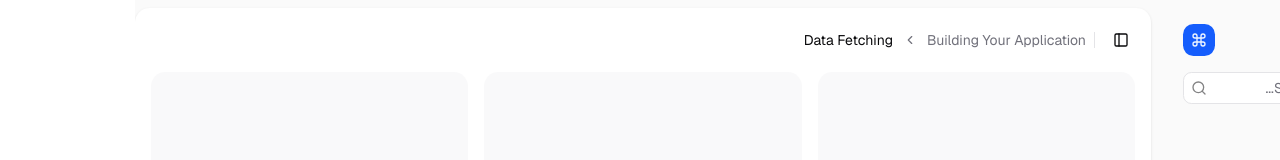
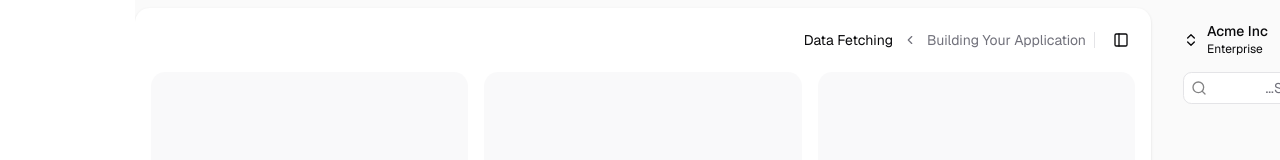
Before and after one commit to Abolfazl-Mousavi/next.js-dashboard-template, a Next.js app: page / in a window 1280 px wide. Shown: the top 160 px of the page. Built offline with nearby package versions, Linux system fonts and the light colour scheme.

Commit message:
feat: Team switcher (app-selector)

```diff
--- a/src/components/app-sidebar.tsx
+++ b/src/components/app-sidebar.tsx
@@ -1,10 +1,12 @@
 "use client";
 
 import {
+	AudioWaveform,
 	BookOpen,
 	Bot,
 	Command,
 	Frame,
+	GalleryVerticalEnd,
 	LifeBuoy,
 	MapIcon,
 	PieChart,
@@ -29,6 +31,7 @@ import {
 } from "@/components/ui/sidebar";
 import { siteConfig } from "@/config/site";
 import { SearchForm } from "./search-form";
+import { TeamSwitcher } from "./team-switcher";
 
 const data = {
 	user: {
@@ -36,6 +39,23 @@ const data = {
 		email: "m@example.com",
 		avatar: "/avatars/shadcn.jpg",
 	},
+	teams: [
+		{
+			name: "Acme Inc",
+			logo: GalleryVerticalEnd,
+			plan: "Enterprise",
+		},
+		{
+			name: "Acme Corp.",
+			logo: AudioWaveform,
+			plan: "Startup",
+		},
+		{
+			name: "Evil Corp.",
+			logo: Command,
+			plan: "Free",
+		},
+	],
 	navMain: [
 		{
 			title: "Playground",
@@ -158,23 +178,7 @@ export function AppSidebar({ ...props }: React.ComponentProps<typeof Sidebar>) {
 	return (
 		<Sidebar variant="inset" {...props}>
 			<SidebarHeader>
-				<SidebarMenu>
-					<SidebarMenuItem>
-						<SidebarMenuButton size="lg" asChild>
-							<a href="/">
-								<div className="grid flex-1 text-right text-sm leading-tight">
-									<span className="truncate font-medium">
-										{siteConfig.name}
-									</span>
-									<span className="truncate text-xs">Enterprise</span>
-								</div>
-								<div className="flex aspect-square size-8 items-center justify-center rounded-lg bg-sidebar-primary text-sidebar-primary-foreground">
-									<Command className="size-4" />
-								</div>
-							</a>
-						</SidebarMenuButton>
-					</SidebarMenuItem>
-				</SidebarMenu>
+				<TeamSwitcher teams={data.teams} />
 				<SearchForm />
 			</SidebarHeader>
 			<SidebarContent>
--- /dev/null
+++ b/src/components/team-switcher.tsx
@@ -0,0 +1,91 @@
+"use client";
+
+import { ChevronsUpDown, Plus } from "lucide-react";
+import * as React from "react";
+
+import {
+	DropdownMenu,
+	DropdownMenuContent,
+	DropdownMenuItem,
+	DropdownMenuLabel,
+	DropdownMenuSeparator,
+	DropdownMenuShortcut,
+	DropdownMenuTrigger,
+} from "@/components/ui/dropdown-menu";
+import {
+	SidebarMenu,
+	SidebarMenuButton,
+	SidebarMenuItem,
+	useSidebar,
+} from "@/components/ui/sidebar";
+
+export function TeamSwitcher({
+	teams,
+}: {
+	teams: {
+		name: string;
+		logo: React.ElementType;
+		plan: string;
+	}[];
+}) {
+	const { isMobile } = useSidebar();
+	const [activeTeam, setActiveTeam] = React.useState(teams[0]);
+
+	if (!activeTeam) {
+		return null;
+	}
+
+	return (
+		<SidebarMenu>
+			<SidebarMenuItem>
+				<DropdownMenu>
+					<DropdownMenuTrigger asChild>
+						<SidebarMenuButton
+							size="lg"
+							className="data-[state=open]:bg-sidebar-accent data-[state=open]:text-sidebar-accent-foreground"
+						>
+							<div className="flex aspect-square size-8 items-center justify-center rounded-lg bg-sidebar-primary text-sidebar-primary-foreground">
+								<activeTeam.logo className="size-4" />
+							</div>
+							<div className="grid flex-1 text-left text-sm leading-tight">
+								<span className="truncate font-medium">{activeTeam.name}</span>
+								<span className="truncate text-xs">{activeTeam.plan}</span>
+							</div>
+							<ChevronsUpDown className="ml-auto" />
+						</SidebarMenuButton>
+					</DropdownMenuTrigger>
+					<DropdownMenuContent
+						className="w-(--radix-dropdown-menu-trigger-width) min-w-56 rounded-lg"
+						align="start"
+						side={isMobile ? "bottom" : "right"}
+						sideOffset={4}
+					>
+						<DropdownMenuLabel className="text-muted-foreground text-xs">
+							Teams
+						</DropdownMenuLabel>
+						{teams.map((team, index) => (
+							<DropdownMenuItem
+								key={team.name}
+								onClick={() => setActiveTeam(team)}
+								className="gap-2 p-2"
+							>
+								<div className="flex size-6 items-center justify-center rounded-md border">
+									<team.logo className="size-3.5 shrink-0" />
+								</div>
+								{team.name}
+								<DropdownMenuShortcut>⌘{index + 1}</DropdownMenuShortcut>
+							</DropdownMenuItem>
+						))}
+						<DropdownMenuSeparator />
+						<DropdownMenuItem className="gap-2 p-2">
+							<div className="flex size-6 items-center justify-center rounded-md border bg-transparent">
+								<Plus className="size-4" />
+							</div>
+							<div className="font-medium text-muted-foreground">Add team</div>
+						</DropdownMenuItem>
+					</DropdownMenuContent>
+				</DropdownMenu>
+			</SidebarMenuItem>
+		</SidebarMenu>
+	);
+}
```
